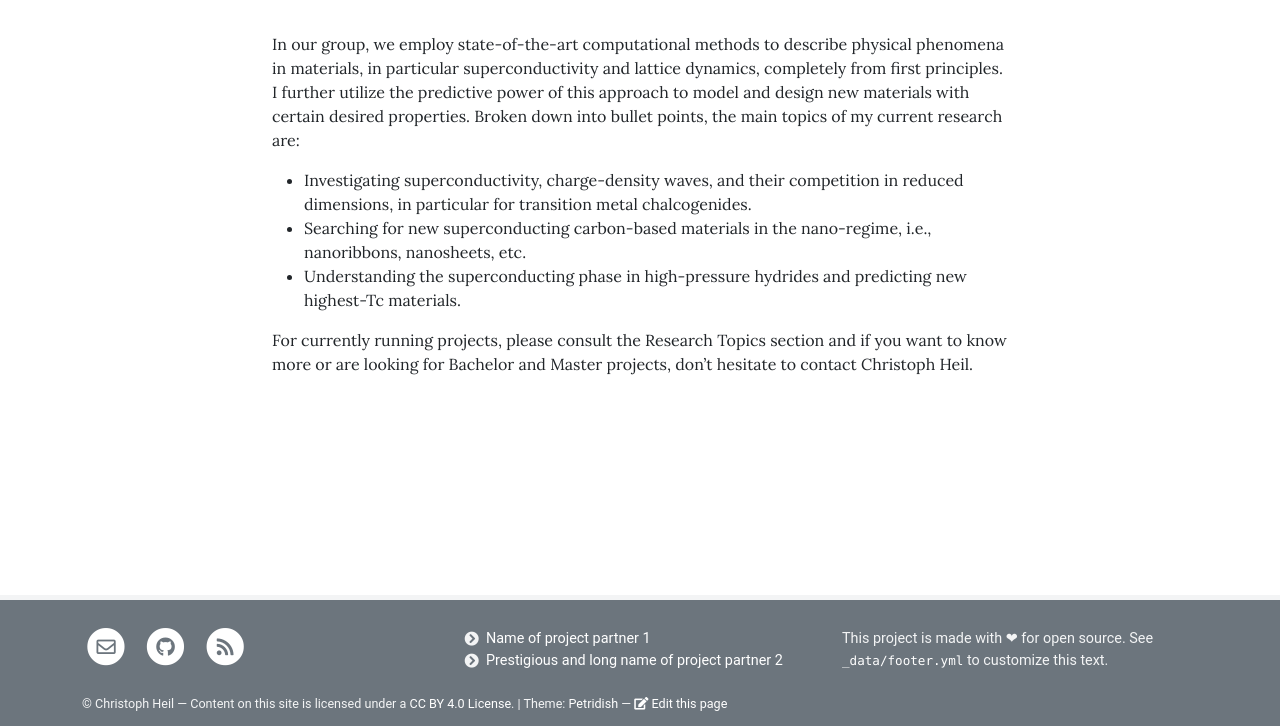
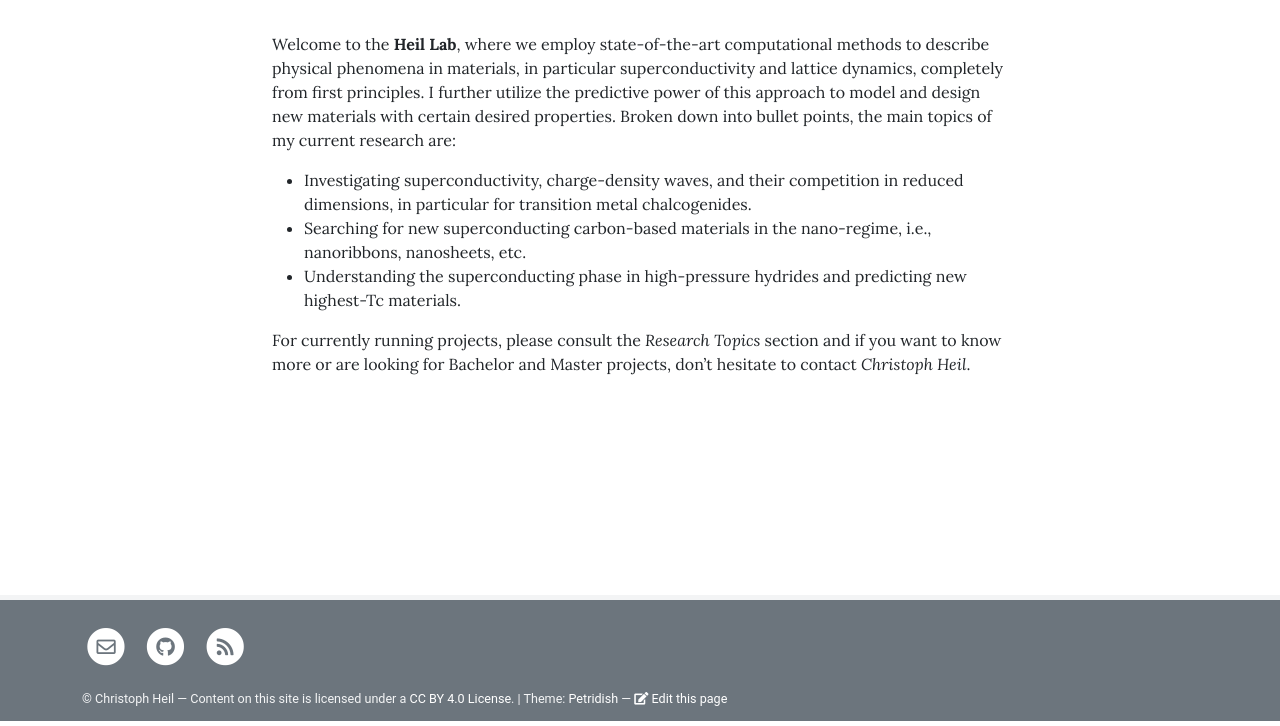
Before and after one commit to cheil/cheil.github.io, a Jekyll site: the page built from pages/about.md, in a window 1280 px wide. Shown: the part 308-1034 px from the top of the page. Built offline with Jekyll 4.4.1, drawn with Linux system fonts in a browser that asks for light colours.

Commit message:
minor changes

```diff
--- a/pages/about.md
+++ b/pages/about.md
@@ -2,7 +2,7 @@
 title: About
 description: Heil Lab - Computationally Modelling Superconducting Materials
 background:
-  img: assets/theme/images/christoph_heil_001&auto=format&fit=crop&w=1200&q=80
+  img: assets/theme/images/christoph_heil_001
   by: TU Graz - Lunghammer
   #href: https://unsplash.com/photos/UmncJq4KPcA
 permalink: /about/
@@ -10,11 +10,11 @@
 
 
 
-In our group, we employ state-of-the-art computational methods to describe physical phenomena in materials, in particular superconductivity and lattice dynamics, completely from first principles. I further utilize the predictive power of this approach to model and design new materials with certain desired properties. Broken down into bullet points, the main topics of my current research are:
+Welcome to the **Heil Lab**, where we employ state-of-the-art computational methods to describe physical phenomena in materials, in particular superconductivity and lattice dynamics, completely from first principles. I further utilize the predictive power of this approach to model and design new materials with certain desired properties. Broken down into bullet points, the main topics of my current research are:
 
 * Investigating superconductivity, charge-density waves, and their competition in reduced dimensions, in particular for transition metal chalcogenides.
 * Searching for new superconducting carbon-based materials in the nano-regime, i.e., nanoribbons, nanosheets, etc.
 * Understanding the superconducting phase in high-pressure hydrides and predicting new highest-Tc materials.
 
 
-For currently running projects, please consult the Research Topics section and if you want to know more or are looking for Bachelor and Master projects, don't hesitate to contact Christoph Heil.
+For currently running projects, please consult the *Research Topics* section and if you want to know more or are looking for Bachelor and Master projects, don't hesitate to contact *Christoph Heil*.
```
Also changed, not shown: _data/footer.yml (+13 -13 lines).
